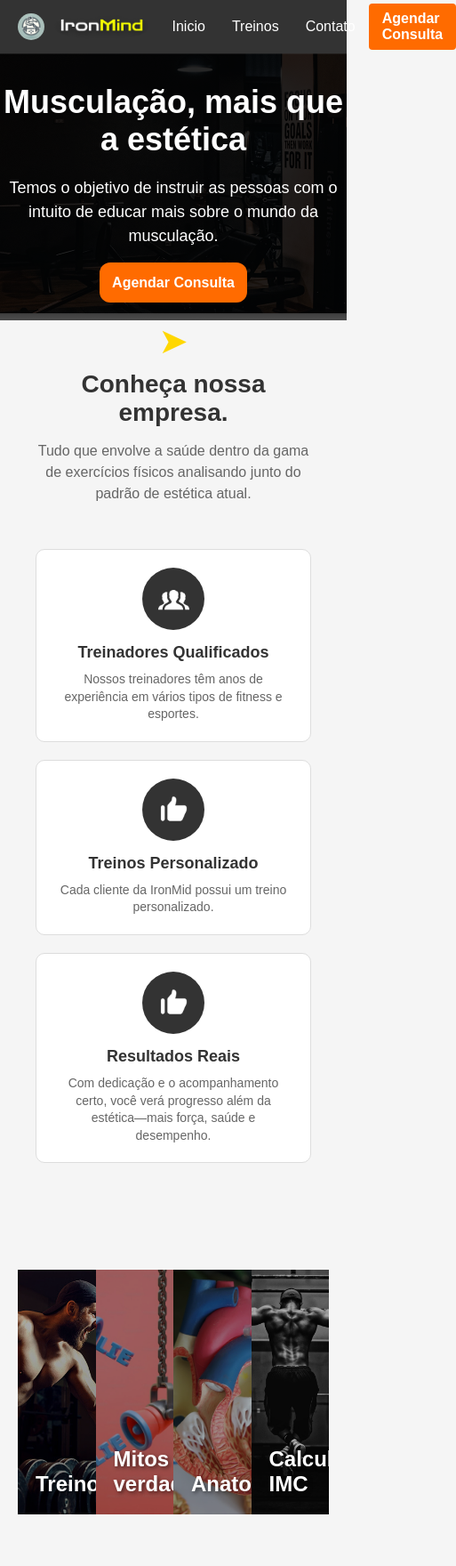
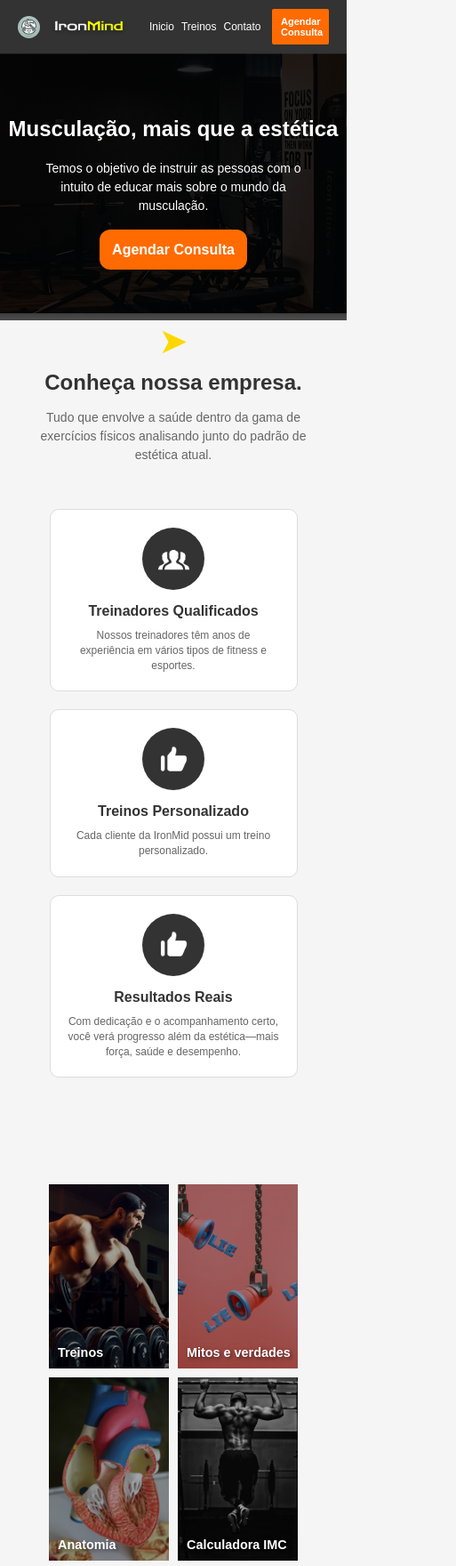
Before and after one commit to LucasSodreira/IronMid, a plain HTML site: page html/index.html in a window 390 px wide. Shown: the top 1760 px of the page at 89% size, 513 px wide, since content can reach past the window. Drawn offline with Linux system fonts and the light colour scheme.

Commit message:
Responsive, table e celular, computador tambem

```diff
--- a/css/anatomia.css
+++ b/css/anatomia.css
@@ -199,16 +199,6 @@ nav ul li a.active {
     text-align: justify;
 }
 
-@media (max-width: 768px) {
-    .content-container {
-        flex-direction: column;
-    }
-
-    .image-container, .text-container {
-        width: 100%;
-    }
-}
-
 /* Footer */
 footer {
     background-color: #333;
@@ -269,4 +259,53 @@ footer {
     .services-grid {
         grid-template-columns: 1fr;
     }
+
+    .btn-consulta {
+        text-align: center;
+        font-size: 13px;
+        width: 9rem;
+        padding: 8px 10px;
+      }
+
+      .logo img {
+        height: 25px;
+      }
+
+      nav ul {
+        font-size: 14px;
+      }
+
+      nav ul li {
+        margin: 8px 4px;
+      }
+
+      .image-container{
+        display: flex;
+        justify-content: center;
+      }
+
+    .image-container, .text-container {
+        width: 100%;
+    }
 }
+
+@media (max-width: 480px) {
+
+    .btn-consulta {
+      font-size: 11px;
+      width: 4rem;
+    }
+
+    nav ul {
+      font-size: 14px;
+    }
+
+    .info-card p{
+        font-size: 16px;
+    }
+
+    .section-title{
+        font-size: 24px;
+    }
+
+}
--- a/css/consulta.css
+++ b/css/consulta.css
@@ -158,8 +158,13 @@ nav ul li a.active {
     margin-bottom: 20px;
 }
 
+.form-consulta{
+    font-weight: bold;
+    color: #555;
+}
+
 .form-group label {
-    /* display: block; */
+    display: block;
     margin-bottom: 8px;
     font-weight: bold;
     color: #555;
@@ -186,6 +191,7 @@ textarea.form-control {
 
 .form-check {
     margin-bottom: 10px;
+    display: flex;
 }
 
 .teste{
@@ -277,4 +283,68 @@ footer {
     .services-grid {
         grid-template-columns: 1fr;
     }
+
+    .btn-consulta {
+        text-align: center;
+        font-size: 13px;
+        width: 9rem;
+        padding: 8px 10px;
+      }
+
+      .logo img {
+        height: 25px;
+      }
+
+      nav ul {
+        font-size: 14px;
+      }
+
+      nav ul li {
+        margin: 8px 4px;
+      }
+
+      .form-check{
+        margin-bottom: 0;
+        display: flex;
+    }
+
 }
+
+@media (max-width: 480px) {
+    .btn-consulta {
+        font-size: 11px;
+        width: 4rem;
+      }
+
+      nav ul {
+        font-size: 14px;
+      }
+
+      .hero h1 {
+        font-size: 24px;
+      }
+
+      .hero p {
+        font-size: 14px;
+        width: 80%;
+      }
+
+    .hero-content{
+        display: flex;
+        flex-direction: column;
+        align-items: center;
+    }
+
+    .teste{
+        font-size: 16px;
+        display: grid;
+        grid-template-columns: repeat(2, 1fr); /* Cria 2 colunas */
+        grid-template-rows: repeat(2, 1fr); /* Cria 2 linhas */
+        align-items: center;
+    }
+
+    .form-check{
+        margin-bottom: 0;
+        display: flex;
+    }
+}
--- a/css/contato.css
+++ b/css/contato.css
@@ -7,7 +7,6 @@
 
 body {
   background-color: #f5f5f5;
-
 }
 /* Header */
 header {
@@ -69,7 +68,7 @@ nav ul li a.active {
 
 /* Hero Section */
 .hero {
-    background-image: url('/media/title.png');
+  background-image: url("/media/title.png");
   background-size: cover;
   background-position: center;
   height: 210px;
@@ -83,7 +82,7 @@ nav ul li a.active {
 }
 
 .hero::before {
-    content: '';
+  content: "";
   position: absolute;
   top: 0;
   left: 0;
@@ -112,7 +111,7 @@ nav ul li a.active {
 
 .btn {
   display: inline-block;
-    background-color: #FF8C00;
+  background-color: #ff8c00;
   color: white;
   padding: 12px 30px;
   border-radius: 25px;
@@ -127,34 +126,34 @@ nav ul li a.active {
 
 /* MAIN */
 
-.title-contato{
+.title-contato {
   text-align: center;
   margin: 2rem;
 }
 
-.title-contato h1{
+.title-contato h1 {
   font-size: 36px;
   margin-bottom: 20px;
   font-weight: bold;
 }
 
-.box-professor p{
+.box-professor p {
   font-size: 12px;
 }
 
-.box-professor h4{
+.box-professor h4 {
   color: red;
   margin-bottom: 6px;
 }
 
-.box-professor{
+.box-professor {
   display: flex;
   flex-direction: column;
   width: 10rem;
   text-align: center;
 }
 
-.box-suporte-info{
+.box-suporte-info {
   display: flex;
   width: 45%;
   gap: 5%;
@@ -162,12 +161,12 @@ nav ul li a.active {
   text-align: center;
 }
 
-.box-suporte-info h4{
+.box-suporte-info h4 {
   color: red;
   margin-bottom: 6px;
 }
 
-.container-suporte{
+.container-suporte {
   display: flex;
   flex-wrap: nowrap;
   justify-content: center;
@@ -175,33 +174,33 @@ nav ul li a.active {
   margin-bottom: 3rem;
 }
 
-.container-contato{
+.container-contato {
   margin-bottom: 3rem;
 }
 
-.container-professores{
+.container-professores {
   display: flex;
   gap: 5%;
   justify-content: center;
   margin: 2rem;
 }
 
-#center-suportes{
+#center-suportes {
   display: flex;
   gap: 2rem;
 }
 
-.center-box{
+.center-box {
   display: flex;
   justify-content: center;
   flex-flow: wrap;
 }
 
-.center-box h1{
+.center-box h1 {
   margin: 1rem;
 }
 
-.form-suporte{
+.form-suporte {
   display: flex;
   flex-direction: column;
   gap: 1rem;
@@ -209,18 +208,18 @@ nav ul li a.active {
   width: 95%;
 }
 
-.form-contato{
+.form-contato {
   width: 40%;
+  /* height: 21rem; */
   display: flex;
   align-items: flex-end;
   justify-content: center;
 }
 
-#enviar-form{
-
-    width: 8rem;
-    height: 3rem;
-    font-size: 1.3rem;
+#enviar-form {
+  width: 7rem;
+  height: 2.5rem;
+  font-size: 1rem;
   color: white;
   border-radius: 1rem;
   background: #ff6b00;
@@ -228,15 +227,17 @@ width: 95%;
   cursor: pointer;
 }
 
-#input-nome, #input-email, #input-mensagem{
-    width: 100%;
-    height: 3rem;
+#input-nome,
+#input-email,
+#input-mensagem {
+  width: 85%;
+  height: 2rem;
   border-radius: 12px;
   padding: 1rem;
 }
 
-#input-mensagem{
-    height: 8rem;
+#input-mensagem {
+  height: 7rem;
 }
 
 /* Footer */
@@ -299,4 +300,75 @@ footer {
   .services-grid {
     grid-template-columns: 1fr;
   }
+
+  .btn-consulta {
+    text-align: center;
+    font-size: 13px;
+    width: 9rem;
+    padding: 8px 10px;
   }
+
+  .logo img {
+    height: 25px;
+  }
+
+  nav ul {
+    font-size: 14px;
+  }
+
+  nav ul li {
+    margin: 8px 4px;
+  }
+
+  .box-professor {
+    width: 8rem;
+    font-size: 12px;
+  }
+  .box-professor p {
+    font-size: 10px;
+  }
+
+
+}
+
+@media (max-width: 480px) {
+  .hero h1 {
+    font-size: 24px;
+  }
+
+  .btn-consulta {
+    font-size: 11px;
+    width: 4rem;
+  }
+
+  nav ul {
+    font-size: 12px;
+  }
+
+  .container-professores {
+    display: grid;
+    grid-template-columns: repeat(2, 1fr); /* Cria 2 colunas */
+    grid-template-rows: repeat(2, 1fr); /* Cria 2 linhas */
+    gap: 10px;
+    justify-items: center;
+  }
+
+  .title-contato h1 {
+    font-size: 24px;
+  }
+
+  .container-suporte {
+    display: flex;
+    flex-direction: column;
+    align-items: center;
+  }
+
+  .center-box h1 {
+    font-size: 26px;
+  }
+
+  .form-contato {
+    width: 70%;
+    margin-top: 2rem;
+  }
+}
--- a/css/imc.css
+++ b/css/imc.css
@@ -68,7 +68,7 @@ nav ul li a.active {
 /* TITULO */
 
 .hero {
-    background-image: url('/media/title.png');
+  background-image: url("/media/title.png");
   background-size: cover;
   background-position: center;
   height: 210px;
@@ -82,7 +82,7 @@ nav ul li a.active {
 }
 
 .hero::before {
-    content: '';
+  content: "";
   position: absolute;
   top: 0;
   left: 0;
@@ -111,7 +111,7 @@ nav ul li a.active {
 
 /* Formulario IMC */
 main {
-    font-family: 'Roboto', Medium;
+  font-family: "Roboto", Medium;
   display: flex;
   justify-content: center;
   align-items: center;
@@ -128,8 +128,8 @@ main {
   background: #fff;
   padding: 20px;
   border-radius: 12px;
-    box-shadow: 6px 6px 0px #52B1FF;
-    border: 2px solid #52B1FF;
+  box-shadow: 6px 6px 0px #52b1ff;
+  border: 2px solid #52b1ff;
   width: 21rem;
   display: flex;
   flex-direction: column;
@@ -141,7 +141,8 @@ label {
   display: block;
   margin-top: 10px;
 }
-input, select {
+input,
+select {
   width: 55%;
   padding: 8px;
   margin-top: 5px;
@@ -152,7 +153,7 @@ button {
   width: 45%;
   padding: 10px;
   /* margin-top: 20px; */
-    background: #52B1FF;
+  background: #52b1ff;
   font-size: 1rem;
   color: white;
   border: none;
@@ -172,7 +173,7 @@ button:hover {
   background: #fff;
   padding: 20px;
   border-radius: 12px;
-    box-shadow: 0 4px 8px rgba(0,0,0,0.1);
+  box-shadow: 0 4px 8px rgba(0, 0, 0, 0.1);
   width: 24rem;
 }
 table {
@@ -180,7 +181,8 @@ table {
   border-collapse: collapse;
   /* border: black; */
 }
-th, td {
+th,
+td {
   padding: 10px;
   text-align: left;
   border-bottom: 1px solid #ddd;
@@ -194,18 +196,17 @@ th {
   color: #555;
 }
 
-#center-texto{
+#center-texto {
   display: flex;
   align-items: center;
   gap: 1rem;
 }
 
-#center-btn{
+#center-btn {
   display: flex;
   justify-content: center;
   margin-top: 20px;
 }
-
 
 /* Footer */
 footer {
@@ -257,6 +258,10 @@ footer {
   color: #ccc;
 }
 
+main{
+  margin: 4rem;
+}
+
 /* Responsive */
 @media (max-width: 768px) {
   .form-row {
@@ -267,4 +272,60 @@ footer {
   .services-grid {
     grid-template-columns: 1fr;
   }
+
+  .btn-consulta {
+    text-align: center;
+    font-size: 13px;
+    width: 9rem;
+    padding: 8px 10px;
   }
+
+  .logo img {
+    height: 25px;
+  }
+
+  nav ul {
+    font-size: 14px;
+  }
+
+  nav ul li {
+    margin: 8px 4px;
+  }
+
+  .container {
+    width: 80%;
+  }
+
+  .info-table {
+    width: 24rem;
+    font-size: 14px;
+  }
+
+  main {
+    height: auto;
+    margin: 3rem;
+  }
+}
+
+@media (max-width: 480px) {
+  .btn-consulta {
+    font-size: 11px;
+    width: 4rem;
+  }
+
+  nav ul {
+    font-size: 14px;
+  }
+
+  .wrapper {
+    display: flex;
+    flex-direction: column;
+    gap: 3rem;
+    align-items: center;
+  }
+
+  main {
+    height: auto;
+    margin: 3rem;
+  }
+}
--- a/css/main.css
+++ b/css/main.css
@@ -58,15 +58,14 @@ nav ul li a.active {
   background-color: #ff6b00;
   color: white;
   border: none;
-    padding: 8px 15px;
-    border-radius: 4px;
+  padding: 6px 10px;
+  border-radius: 2px;
   cursor: pointer;
   font-weight: bold;
   text-decoration: none;
 }
 
-.btn{
-
+.btn {
   background-color: #ff6b00;
   color: white;
   border: none;
@@ -75,12 +74,11 @@ nav ul li a.active {
   cursor: pointer;
   font-weight: bold;
   text-decoration: none;
-
 }
 
 /* Hero Section */
 .hero {
-    background-image: url('/media/title.png');
+  background-image: url("/media/title.png");
   background-size: cover;
   background-position: center;
   height: 300px;
@@ -94,7 +92,7 @@ nav ul li a.active {
 }
 
 .hero::before {
-    content: '';
+  content: "";
   position: absolute;
   top: 0;
   left: 0;
@@ -125,119 +123,26 @@ nav ul li a.active {
   background-color: #e67e00;
 }
 
-/* Booking Section */
+/* Main Container */
 .container {
   max-width: 1200px;
   margin: -50px auto 50px;
   padding: 0 20px;
   position: relative;
   z-index: 10;
+  display: flex;
+  flex-direction: column;
+  align-items: center;
 }
 
-.booking-wrapper {
-    background-color: white;
-    border-radius: 8px;
-    overflow: hidden;
-    box-shadow: 0 5px 15px rgba(0, 0, 0, 0.1);
-}
-
-.booking-header {
-    background-color: #333;
-    color: white;
-    padding: 30px;
-    text-align: center;
-}
-
-.booking-header h2 {
-    font-size: 28px;
-    margin-bottom: 10px;
-}
-
-.booking-header p {
-    color: #ccc;
-    max-width: 600px;
-    margin: 0 auto;
-}
-
-.booking-content {
-    padding: 40px;
-}
-
-.booking-form {
-    max-width: 800px;
-    margin: 0 auto;
-}
-
-.form-row {
-    display: flex;
-    gap: 20px;
-    margin-bottom: 20px;
-}
-
-.form-group {
-    flex: 1;
-    margin-bottom: 20px;
-}
-
-.form-group label {
-    display: block;
-    margin-bottom: 8px;
-    font-weight: bold;
-    color: #555;
-}
-
-.form-control {
-    width: 100%;
-    padding: 12px 15px;
-    border: 1px solid #ddd;
-    border-radius: 4px;
-    font-size: 16px;
-    transition: border-color 0.3s ease;
-}
-
-.form-control:focus {
-    border-color: #ff6b00;
-    outline: none;
-}
-
-textarea.form-control {
-    min-height: 120px;
-    resize: vertical;
-}
-
-.form-check {
-    margin-bottom: 10px;
-}
-
-.form-check input {
-    margin-right: 10px;
-}
-
-.btn-submit {
-    background-color: #ff6b00;
-    color: white;
-    border: none;
-    padding: 15px 30px;
-    border-radius: 4px;
-    font-size: 18px;
-    font-weight: bold;
-    cursor: pointer;
-    transition: background-color 0.3s ease;
-    display: block;
-    margin: 30px auto 0;
-}
-
-.btn-submit:hover {
-    background-color: #e05f00;
-}
-
+/* About Section */
 .about {
   padding: 50px 20px;
   text-align: center;
 }
 
 .about-icon {
-    color: #FFD700;
+  color: #ffd700;
   font-size: 40px;
   margin-bottom: 10px;
 }
@@ -256,6 +161,7 @@ textarea.form-control {
   line-height: 1.5;
 }
 
+/* Features Section */
 .features {
   display: flex;
   flex-wrap: wrap;
@@ -305,6 +211,7 @@ textarea.form-control {
   line-height: 1.4;
 }
 
+/* Categories Section */
 .categories {
   display: flex;
   flex-wrap: wrap;
@@ -314,7 +221,7 @@ textarea.form-control {
 
 .category {
   flex: 1;
-    min-width: 25%;
+  min-width: 27%;
   height: 275px;
   position: relative;
   overflow: hidden;
@@ -394,12 +301,109 @@ footer {
 
 /* Responsive */
 @media (max-width: 768px) {
-    .form-row {
-        flex-direction: column;
-        gap: 0;
+  .btn-consulta {
+    text-align: center;
+    font-size: 13px;
+    width: 9rem;
+    padding: 8px 10px;
   }
 
-    .services-grid {
+  .logo img {
+    height: 25px;
+  }
+
+  nav ul {
+    font-size: 14px;
+  }
+
+  nav ul li {
+    margin: 8px 4px;
+  }
+
+  .hero h1 {
+    font-size: 28px;
+  }
+
+  .hero p {
+    font-size: 16px;
+    width: 80%;
+  }
+
+  .features {
+    flex-direction: column;
+    align-items: center;
+  }
+
+  .feature-box {
+    max-width: 100%;
+    text-align: center;
+    width: 90%;
+  }
+
+  .categories {
+    display: grid;
+    grid-template-columns: repeat(2, 1fr); /* Cria 2 colunas */
+    grid-template-rows: repeat(2, 1fr); /* Cria 2 linhas */
+    gap: 10px;
+    justify-items: center;
+    width: 80%;
+  }
+
+  .category {
+    min-width: 100%;
+    height: auto;
+    width: 50%;
+  }
+
+  .footer-content {
     grid-template-columns: 1fr;
   }
+
+  .category-title {
+    font-size: 1rem;
+    bottom: 11px;
+    left: 5px;
   }
+}
+
+@media (max-width: 480px) {
+  .hero h1 {
+    font-size: 24px;
+  }
+
+  .hero p {
+    font-size: 14px;
+    width: 80%;
+  }
+
+  .about h2 {
+    font-size: 24px;
+  }
+
+  .about p {
+    font-size: 14px;
+  }
+
+  .feature-box h3 {
+    font-size: 16px;
+  }
+
+  .feature-box p {
+    font-size: 12px;
+  }
+
+  .btn-consulta {
+    font-size: 11px;
+    width: 4rem;
+  }
+
+  nav ul {
+    font-size: 12px;
+  }
+
+  .category-title {
+    font-size: 0.9rem;
+    bottom: 10px;
+    left: 10px;
+  }
+}
```
Also changed, not shown: css/treinos.css (+31 -0 lines), html/anatomia.html (+1 -1 lines), html/consulta.html (+1 -1 lines), html/index.html (+3 -2 lines). Lines whose indentation alone changed are shown as unchanged.
